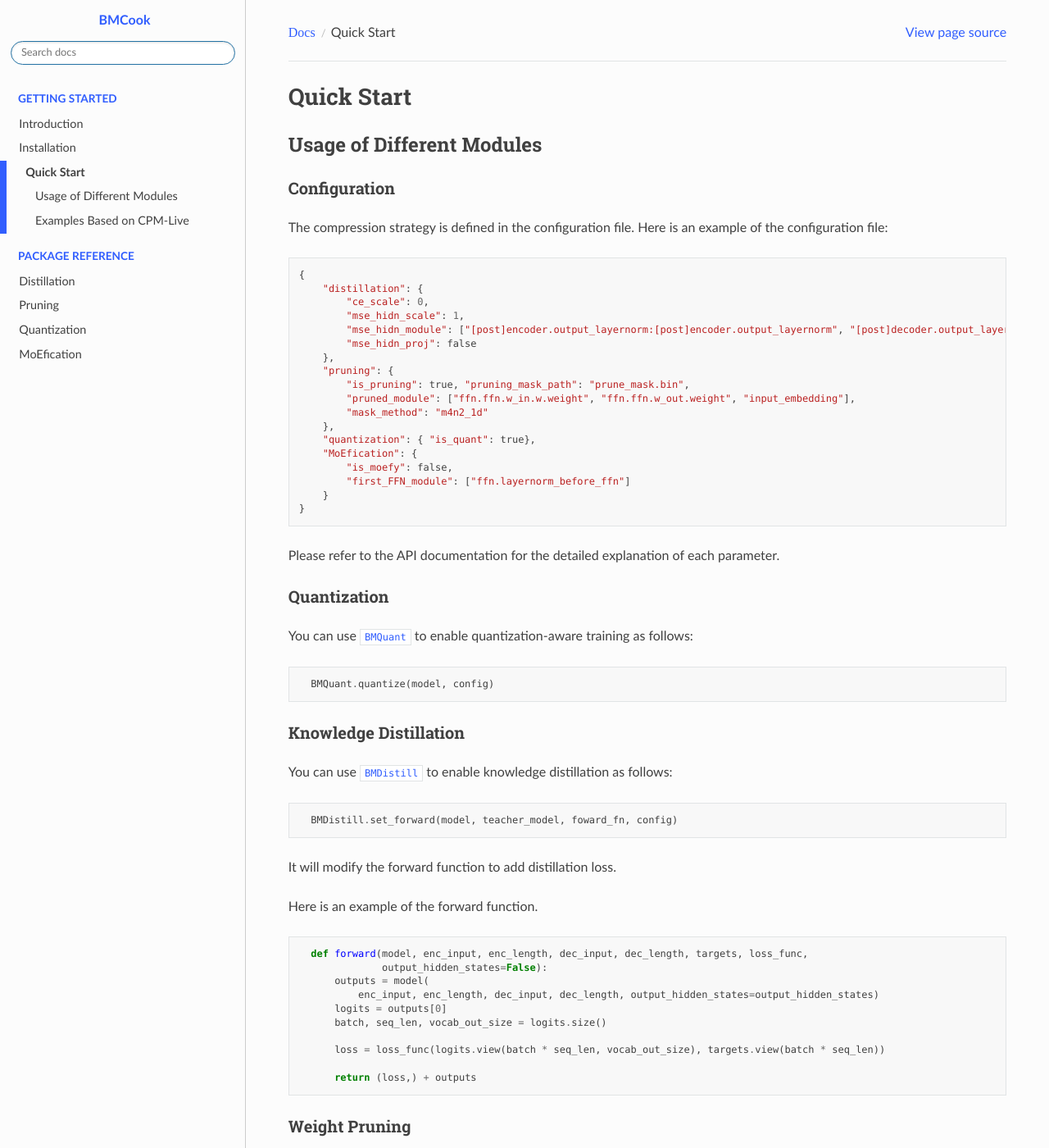
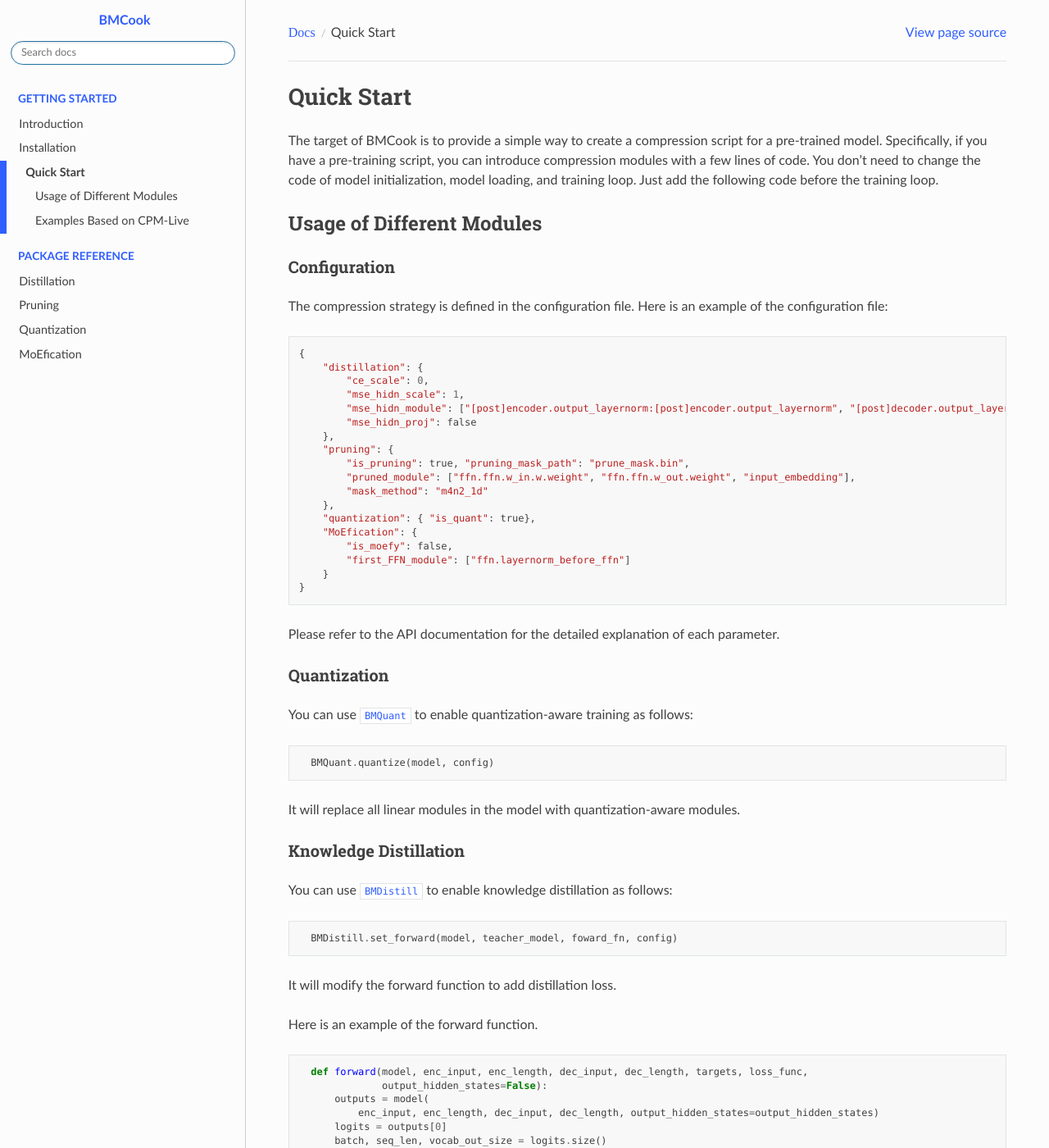
Before and after one commit to OpenBMB/BMCook, a Sphinx documentation site: the page built from docs/source/examples.md, in a window 1280 px wide and 1400 px high. Shown: the whole window at 82% size. Built offline with Sphinx 7.4.7 and the Read the Docs theme 2.0.0, drawn with Linux system fonts in a browser that asks for light colours; some of the changed text lies outside the part shown.

Commit message:
Update examples.md

````diff
--- a/docs/source/examples.md
+++ b/docs/source/examples.md
@@ -1,4 +1,6 @@
 # Quick Start
+
+The target of BMCook is to provide a simple way to create a compression script for a pre-trained model. Specifically, if you have a pre-training script, you can introduce compression modules with a few lines of code. You don't need to change the code of model initialization, model loading, and training loop. Just add the following code before the training loop.
 
 ## Usage of Different Modules
 
@@ -37,6 +39,8 @@
   BMQuant.quantize(model, config)
 ```
 
+It will replace all linear modules in the model with quantization-aware modules.
+
 ### Knowledge Distillation
 
 You can use `BMDistill` to enable knowledge distillation as follows:
@@ -62,6 +66,8 @@
       return (loss,) + outputs
 ```
 
+The modified forward function will append the distillation loss to outputs.
+
 ### Weight Pruning
 
 You can use `BMPrune` to enable pruning-aware training as follows:
@@ -71,6 +77,8 @@
   BMPrune.set_optim_for_pruning(optimizer)
 ```
 
+Based on the pruning mask, `BMPrune` will modify the optimizer to ignore the gradients of pruned weights.
+
 ### MoEfication
 
 You can use `BMMoE` to get the hidden states for MoEfication:
@@ -79,7 +87,7 @@
   BMMoE.get_hidden(model, config, Trainer.forward)
 ```
 
-For more details, please refer to the API documentation.
+Based on the hidden states, you can use MoEfication to get the corresponding MoE model. For more details, please refer to the API documentation.
 
 ## Examples Based on CPM-Live
 
````
